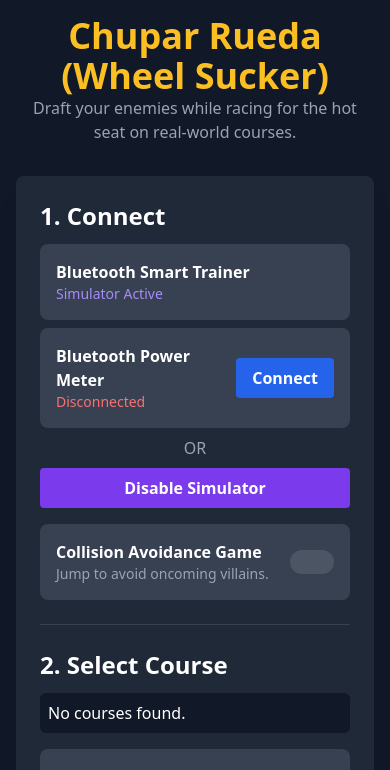
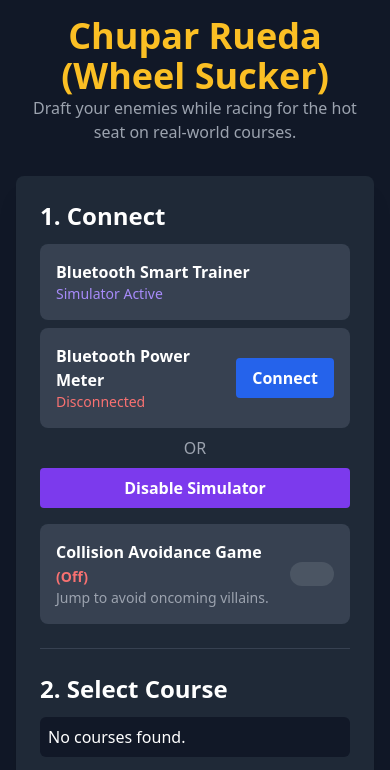
Before and after one commit to aaronepgithub/kickr-racer, a plain HTML site: page index.html in a window 390 px wide. Both pictures are taken after a click on the button "Finger Power". Shown: the top 770 px of the page. Drawn offline with nearby package versions, Linux system fonts and the light colour scheme; no server answers.

Commit message:
Local Updates

```diff
--- a/index.html
+++ b/index.html
@@ -59,7 +59,7 @@
                         <div id="collision-avoidance-container" class="hidden mt-4 bg-gray-700 p-4 rounded-lg">
                             <div class="flex items-center justify-between">
                                 <div>
-                                    <h3 class="font-semibold">Collision Avoidance Game</h3>
+                                    <h3 class="font-semibold">Collision Avoidance Game <span id="collision-avoidance-status" class="text-sm"></span></h3>
                                     <p class="text-sm text-gray-400">Jump to avoid oncoming villains.</p>
                                 </div>
                                 <label class="relative inline-flex items-center cursor-pointer">
--- a/js/ui.js
+++ b/js/ui.js
@@ -34,6 +34,7 @@ export const UIController = {
 
         document.getElementById('collision-avoidance-toggle').addEventListener('change', (e) => {
             state.simulator.collisionAvoidance.active = e.target.checked;
+            this.updateCollisionAvoidanceUI();
         });
 
         document.getElementById('ghost-pacer-mode').addEventListener('change', (e) => {
@@ -131,6 +132,7 @@ export const UIController = {
             document.getElementById('erg-mode-toggle').checked = false;
             this.updateErgModeUI();
             collisionContainer.classList.remove('hidden');
+            state.simulator.collisionAvoidance.active = document.getElementById('collision-avoidance-toggle').checked;
         } else {
             // When simulator is deactivated, also deactivate collision avoidance
             state.simulator.collisionAvoidance.active = false;
@@ -140,6 +142,7 @@ export const UIController = {
 
         this.updateTrainerConnectionUI(state.trainer.connected);
         this.updateStartRaceButtonState();
+        this.updateCollisionAvoidanceUI();
     },
 
     updateTrainerConnectionUI(connected) {
@@ -266,6 +269,19 @@ export const UIController = {
             wattsInputContainer.classList.remove('hidden');
         } else {
             wattsInputContainer.classList.add('hidden');
+        }
+    },
+
+    updateCollisionAvoidanceUI() {
+        const statusEl = document.getElementById('collision-avoidance-status');
+        if (state.simulator.collisionAvoidance.active) {
+            statusEl.textContent = '(On)';
+            statusEl.classList.add('text-green-400');
+            statusEl.classList.remove('text-red-400');
+        } else {
+            statusEl.textContent = '(Off)';
+            statusEl.classList.add('text-red-400');
+            statusEl.classList.remove('text-green-400');
         }
     },
 
```
